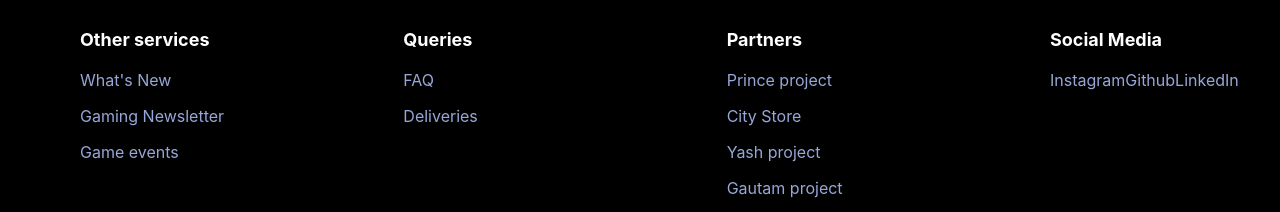
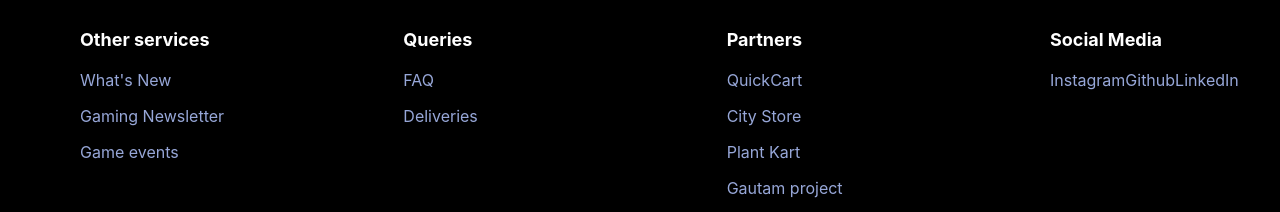
Before and after one commit to syedmustassim/syeds-arcade, a React (Create React App) app: page / in a window 1280 px wide. Shown: the part 1399-1611 px from the top of the page. Built offline with nearby package versions, Linux system fonts and the light colour scheme; no server answers; the HTML template or start-up script is replaced by a standard one; a web font is replaced by a local one; what miragejs would draw is missing.

Commit message:
footer links added

```diff
--- a/src/Components/Footer.jsx
+++ b/src/Components/Footer.jsx
@@ -20,9 +20,9 @@
                     </div>
                     <div className='sm_footer-links-div'>
                         <h4>Partners</h4>
-                        <Link to="" className="footer-links"><p>Prince project</p></Link>
+                        <Link to="https://prince-quick-cart.vercel.app/" className="footer-links"><p>QuickCart</p></Link>
                         <Link to="https://citystore.netlify.app/" className="footer-links"><p>City Store</p></Link>
-                        <Link to="/" className="footer-links"><p>Yash project</p></Link>
+                        <Link to="https://plantkart.netlify.app/" className="footer-links"><p>Plant Kart</p></Link>
                         <Link to="/" className="footer-links"><p>Gautam project</p></Link>
                     </div>
                     <div className='sm_footer-links-div'>
```
